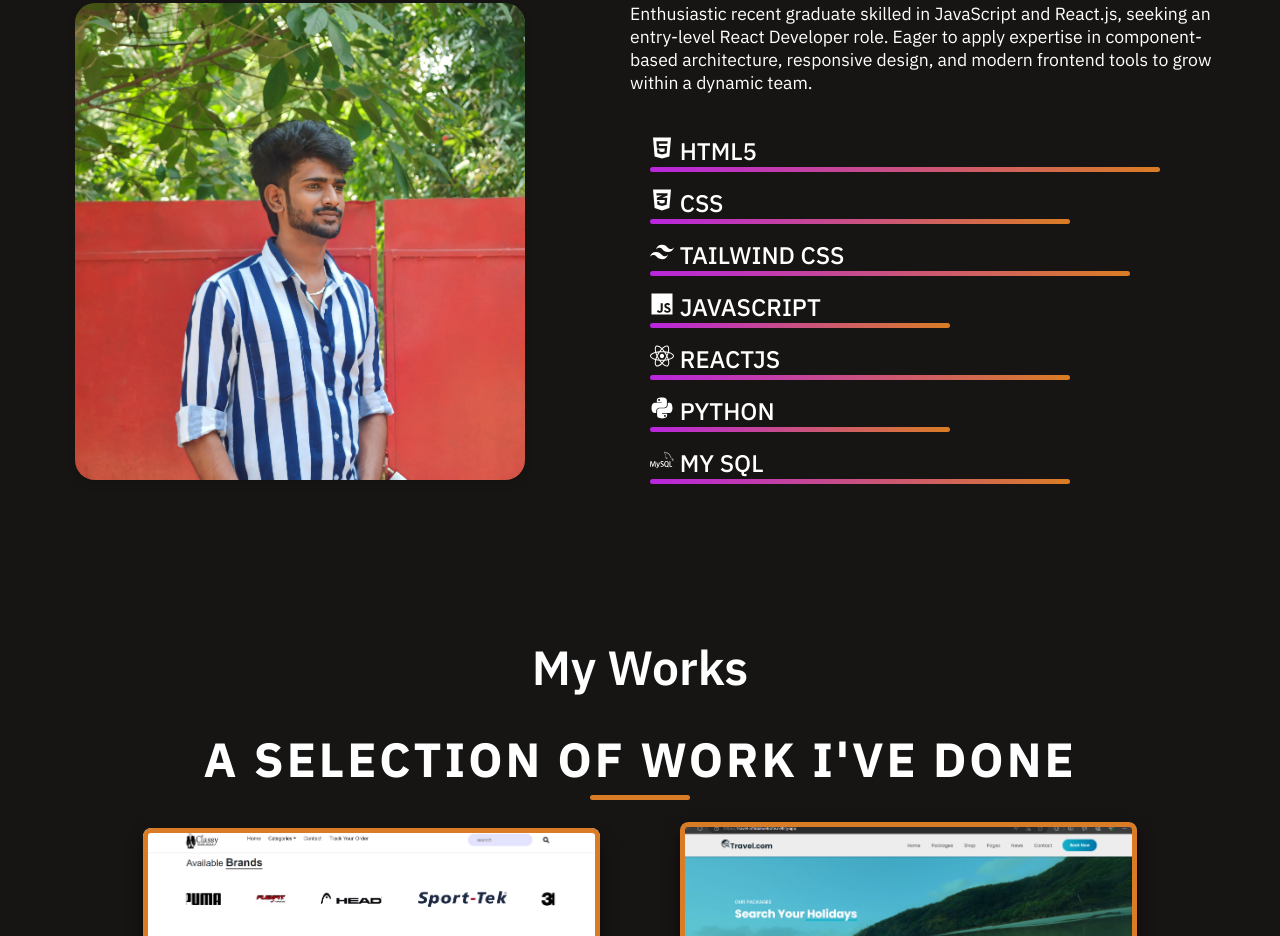
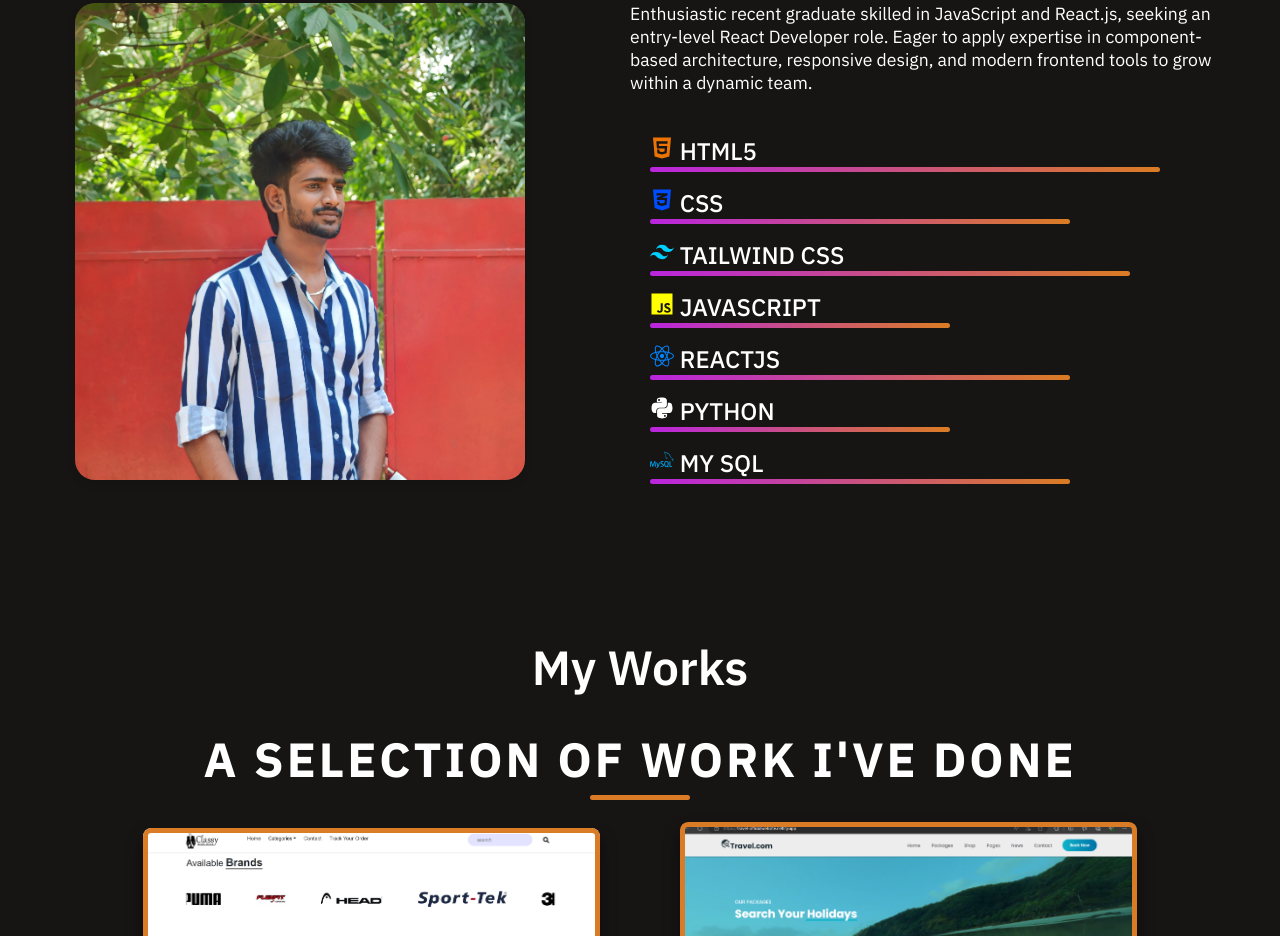
Before and after one commit to divakardharma/divakar-portfolio, a React (Vite) app: page / in a window 1280 px wide. Shown: the part 780-1716 px from the top of the page. Built offline with nearby package versions, Linux system fonts and the light colour scheme.

Commit message:
commit
commit

```diff
--- a/src/Testimonial.css
+++ b/src/Testimonial.css
@@ -95,13 +95,12 @@
   }
 
   .testimonial span {
-    /* color: var(--gray); */
     font-size: 1.1rem;
     margin-top: 1rem;
     font-family: "IBM Plex Sans", sans-serif;
   }
 
-  /* Swiper Container */
+
   .t-wrapper .swiper {
     width: 100%;
     height: auto;
--- a/src/about.jsx
+++ b/src/about.jsx
@@ -41,31 +41,31 @@ export default function About() {
           </div>
           <div className="about-skills" data-aos="fade-down">
             <div className="about-skill skill-level-html" data-aos="fade-down">
-              <p><IoLogoHtml5 />  HTML5</p>
+              <p><IoLogoHtml5 style={{ color: '#eb7405' }} />  HTML5</p>
               <hr />
             </div>
             <div className="about-skill skill-level-css" data-aos="fade-down">
-              <p><FaCss3Alt /> CSS</p>
+              <p><FaCss3Alt style={{ color: '#004cff' }}/> CSS</p>
               <hr />
             </div>
             <div className="about-skill skill-level-bootstrap" data-aos="fade-down">
-              <p><SiTailwindcss /> TAILWIND CSS</p>
+              <p><SiTailwindcss style={{ color: '#00d0ff' }}/> TAILWIND CSS</p>
               <hr />
             </div>
             <div className="about-skill skill-level-js" data-aos="fade-down">
-              <p><IoLogoJavascript /> JAVASCRIPT</p>
+              <p><IoLogoJavascript style={{ color: 'yellow' }}/> JAVASCRIPT</p>
               <hr />
             </div>
             <div className="about-skill skill-level-react" data-aos="fade-down">
-              <p><FaReact /> REACTJS</p>
+              <p><FaReact style={{ color: '#0084ff' }}/> REACTJS</p>
               <hr />
             </div>
             <div className="about-skill skill-level-python" data-aos="fade-down">
-              <p><FaPython /> PYTHON</p>
+              <p ><FaPython  style={{ color: 'white' }}/> PYTHON</p>
               <hr />
             </div>
             <div className="about-skill skill-level-sql" data-aos="fade-down">
-              <p><SiMysql /> MY SQL</p>
+              <p><SiMysql style={{ color: '#00aeff' }}/> MY SQL</p>
               <hr />
             </div>
           </div>
```
Also changed, not shown: src/Testimonial.jsx (+0 -7 lines).
